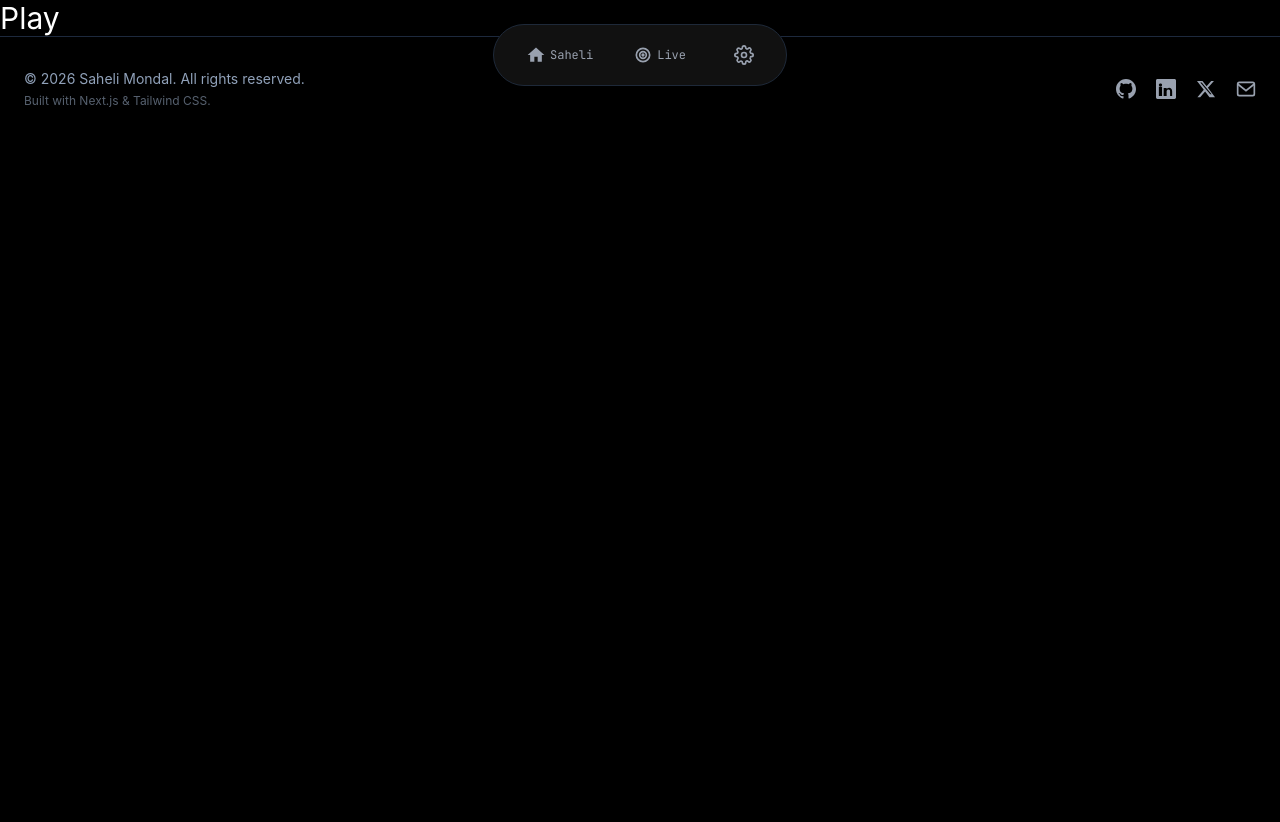
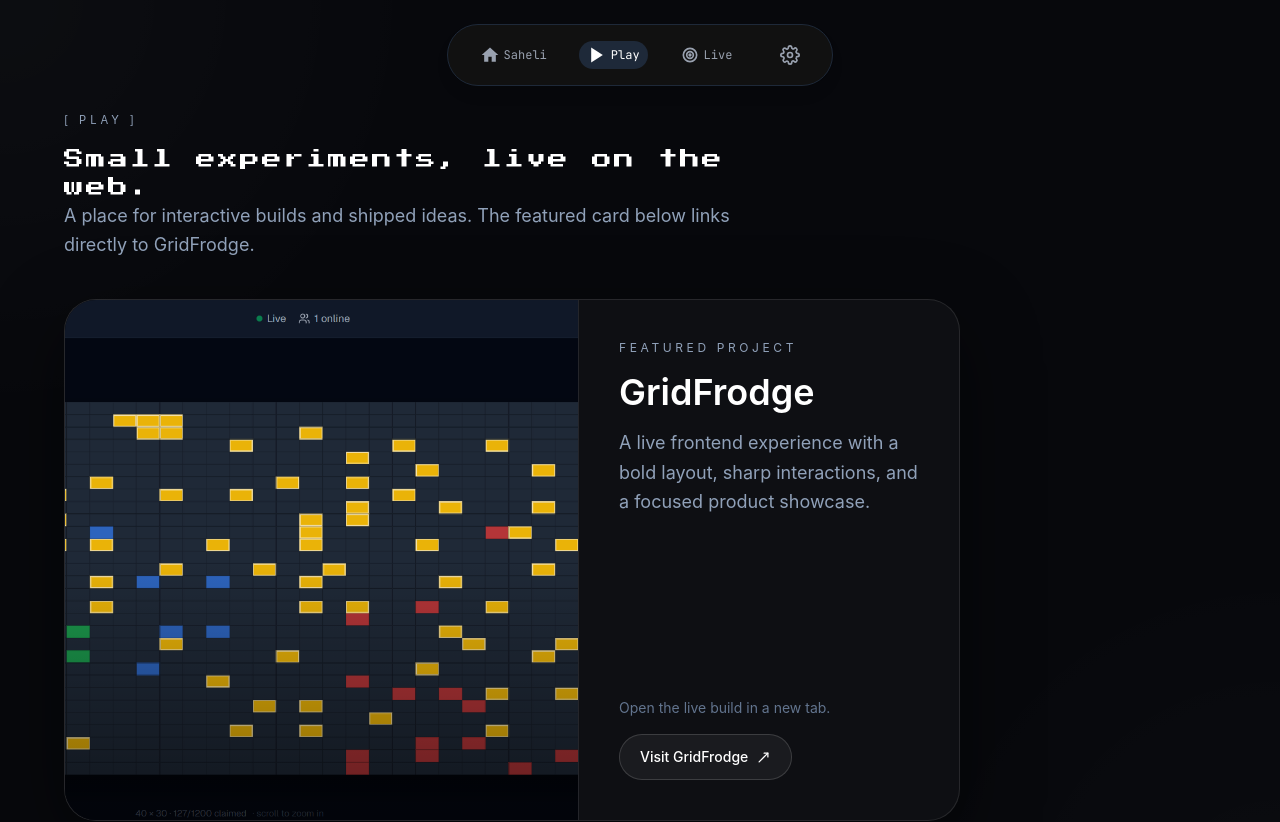
Before and after one commit to Saheli-M01/saheli_mondal_frontend, a Next.js app: page /play in a window 1280 px wide. Shown: the top 822 px of the page. Before the commit the page ends 800 px from the top, so only its background shows below. Built offline with nearby package versions, Linux system fonts and the light colour scheme.

Commit message:
add: gridfrodge

```diff
--- a/app/play/page.tsx
+++ b/app/play/page.tsx
@@ -1,3 +1,83 @@
+import Image from "next/image";
+import { MoveUpRight } from "lucide-react";
+
+const featuredProject = {
+  title: "GridFrodge",
+  description:
+    "A live frontend experience with a bold layout, sharp interactions, and a focused product showcase.",
+  href: "https://gridforgefrontend-production.up.railway.app/",
+  image: "/assets/play/gridfrodge.png",
+};
+
 export default function Play() {
-  return <h1 className="text-white text-3xl">Play</h1>;
+  return (
+    <main className="min-h-screen bg-[#07080c] text-white px-6 py-28 relative overflow-hidden">
+      <div
+        className="absolute inset-0 pointer-events-none opacity-30"
+        style={{
+          backgroundImage:
+            "radial-gradient(circle at top left, rgba(255,255,255,0.08), transparent 30%), radial-gradient(circle at bottom right, rgba(255,255,255,0.06), transparent 28%)",
+        }}
+      />
+
+      <div className="max-w-6xl mx-auto relative z-10">
+        <div className="mb-10 max-w-2xl">
+          <div className="text-[0.7rem] uppercase tracking-[0.35em] text-slate-400 mb-4">
+            [ Play ]
+          </div>
+          <h1 className="text-lg md:text-xl  arcade-title ">
+            Small experiments, live on the web.
+          </h1>
+          <p className="text-slate-400 text-base md:text-lg leading-relaxed">
+            A place for interactive builds and shipped ideas. The featured card
+            below links directly to GridFrodge.
+          </p>
+        </div>
+
+        <a
+          href={featuredProject.href}
+          target="_blank"
+          rel="noreferrer"
+          className="group block max-w-4xl rounded-[2rem] border border-white/10 bg-white/[0.03] shadow-[0_24px_80px_rgba(0,0,0,0.45)] overflow-hidden transition-transform duration-300 hover:-translate-y-1 hover:border-white/20"
+        >
+          <div className="grid md:grid-cols-[1.15fr_0.85fr] min-h-[520px]">
+            <div className="relative bg-[#0c0d12] border-b md:border-b-0 md:border-r border-white/10 min-h-[320px] md:min-h-full">
+              <Image
+                src={featuredProject.image}
+                alt={featuredProject.title}
+                fill
+                priority
+                className="object-cover object-top transition-transform duration-500 group-hover:scale-[1.03]"
+              />
+              <div className="absolute inset-0 bg-gradient-to-t from-black/45 via-transparent to-transparent" />
+            </div>
+
+            <div className="p-8 md:p-10 flex flex-col justify-between gap-8">
+              <div>
+                <div className="text-xs uppercase tracking-[0.3em] text-slate-400 mb-4">
+                  Featured Project
+                </div>
+                <h2 className="text-3xl md:text-4xl font-semibold mb-4">
+                  {featuredProject.title}
+                </h2>
+                <p className="text-slate-400 text-base md:text-lg leading-relaxed max-w-md">
+                  {featuredProject.description}
+                </p>
+              </div>
+
+              <div className="flex items-center justify-between gap-4 flex-wrap">
+                <span className="text-sm text-slate-500">
+                  Open the live build in a new tab.
+                </span>
+                <span className="inline-flex items-center gap-2 rounded-full border border-white/15 bg-white/5 px-5 py-3 text-sm font-medium text-white transition-colors group-hover:bg-white/10">
+                  Visit GridFrodge
+                  <MoveUpRight size={15} />
+                </span>
+              </div>
+            </div>
+          </div>
+        </a>
+      </div>
+    </main>
+  );
 }
--- a/components/Navbar.tsx
+++ b/components/Navbar.tsx
@@ -23,7 +23,7 @@ export default function Navbar() {
   const items = [
     { name: "Saheli", href: "/", icon: <HomeIcon /> },
     // { name: "Today", href: "/today", icon: <CalendarIcon /> },
-    // { name: "Play", href: "/play", icon: <PlayIcon /> },
+    { name: "Play", href: "/play", icon: <PlayIcon /> },
     // { name: "Ask Me", href: "/ask", icon: <MessageIcon /> },
     { name: "Live", href: "#live", icon: <RadioIcon /> },
   ];
```
Also changed, not shown: public/assets/play/gridfrodge.png (added).
